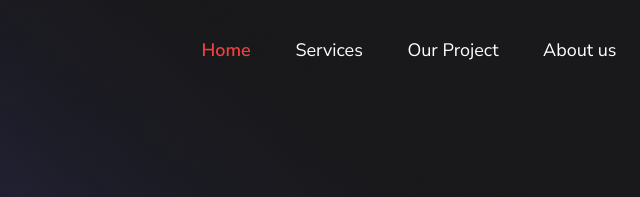
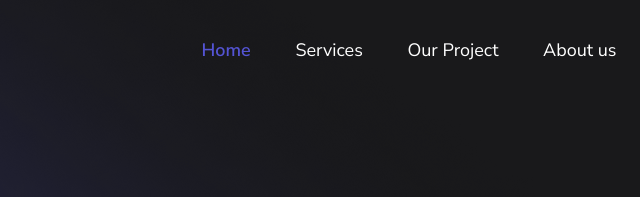
Before and after one commit to iamedina/awesome-platform-web, a plain HTML site: page index.html in a window 1280 px wide. Shown: the top 197 px of the page, 278-918 px from the left. Drawn offline with Linux system fonts and the light colour scheme.

Commit message:
cambiar color

```diff
--- a/index.html
+++ b/index.html
@@ -15,7 +15,7 @@
                 <img src="assets/logo.png" alt="">
             </div>
             <div class="text1">
-                <a style="color: #ee4040; font-weight: 600;" href="#">
+                <a style="color: #5454D4; font-weight: 600;" href="#">
                     Home
                 </a>
                 <a href="#">
```
